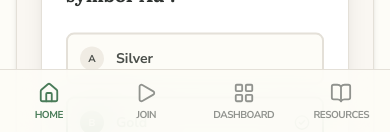
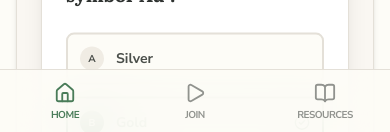
Before and after one commit to deeihen/QuriousityV2, a React (Vite) app: page / in a window 390 px wide. Shown: the part 710-842 px from the top of the page. Built offline with nearby package versions, Linux system fonts and the light colour scheme; no server answers.

Commit message:
fix: hide Dashboard from mobile Navbar for guest users

```diff
--- a/src/components/Navbar.tsx
+++ b/src/components/Navbar.tsx
@@ -169,7 +169,8 @@ const Navbar = ({
           <div className="flex justify-around items-center h-16">
             <MobileTab onClick={() => navigate('/')} active={isCurrent('/')} icon={<Home size={22} />} label="Home" />
             <MobileTab onClick={() => navigate('/join')} active={isCurrent('/join')} icon={<Play size={22} />} label="Join" />
-            {user && (
+            {user ? (
+              <>
                 <div className="relative -mt-6">
                   <button
                     onClick={() => navigate('/create')}
@@ -178,8 +179,9 @@ const Navbar = ({
                     <Plus size={28} />
                   </button>
                 </div>
-            )}
                 <MobileTab onClick={() => navigate('/dashboard')} active={isCurrent('/dashboard')} icon={<LayoutGrid size={22} />} label="Dashboard" />
+              </>
+            ) : null}
             <MobileTab onClick={() => navigate('/resources')} active={isCurrent('/resources')} icon={<BookOpen size={22} />} label="Resources" />
           </div>
         </nav>
```
Lines whose indentation alone changed are shown as unchanged.
